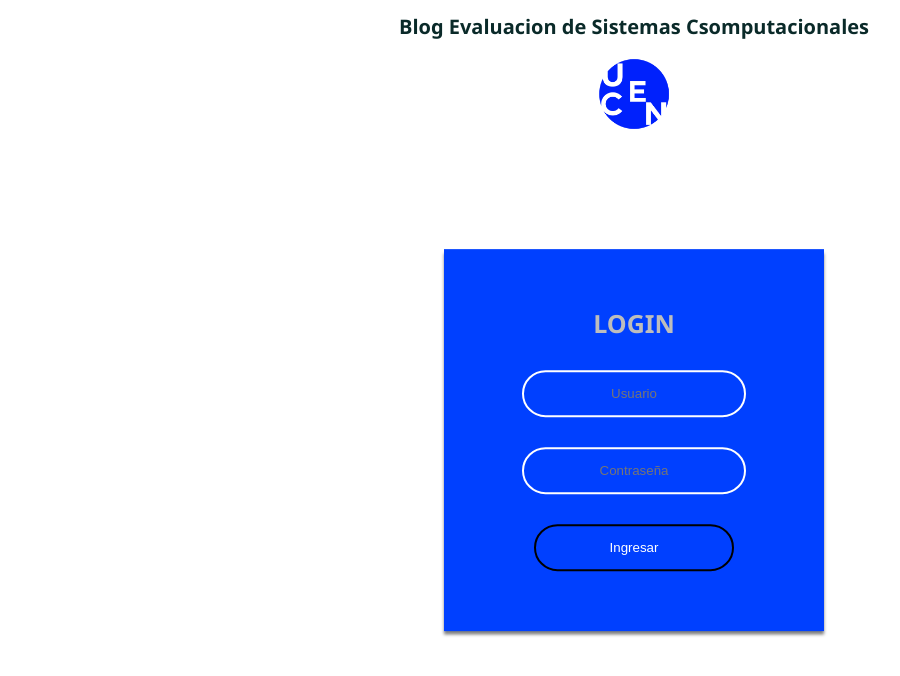
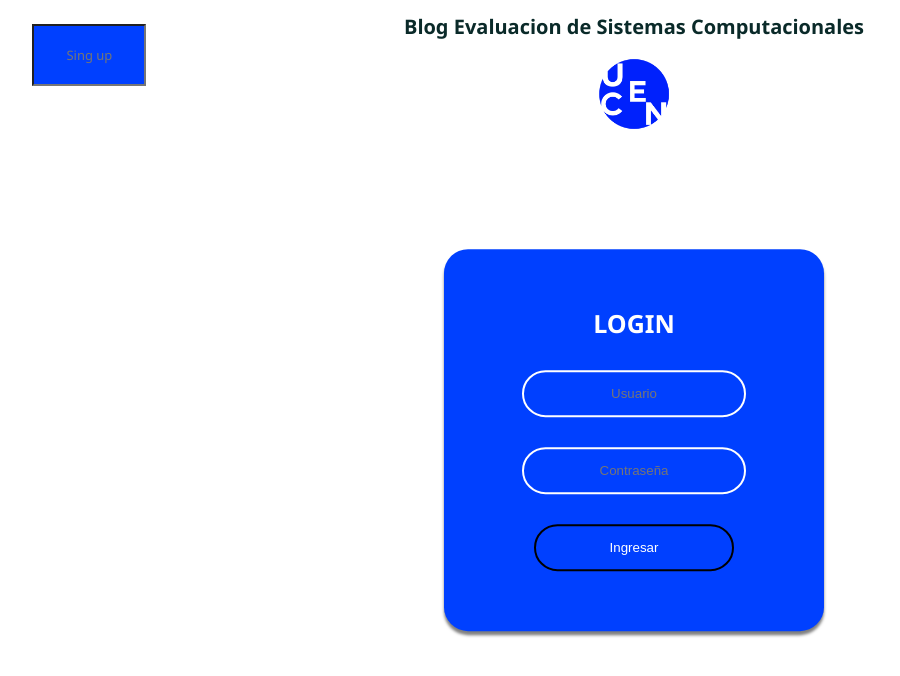
Before and after one commit to alfonsoopazom/Evaluacion-sistemas-computacionales, a PHP site: page /inicio.html in a window 1280 px wide. Shown: the top 676 px of the page, without its empty margins (6-906 px from the left). Run offline with PHP 8.4, Linux system fonts and the light colour scheme.

Commit message:
boton Sing Up
Se agrega un boton de registro de usuario.

```diff
--- a/css/estilos.css
+++ b/css/estilos.css
@@ -1,4 +1,3 @@
-
 /*Centrar imagenes*/
 header div img{
     display: block;
@@ -15,14 +14,6 @@ body{
     font-family: 'Segoe UI', Tahoma, Geneva, Verdana, sans-serif;
 }
 
-.box h1{
-    color:#BDBDBD;
-    text-transform: uppercase;
-    font-weight: 200px;
-    font-style: unset;
-    font-size: 25px;
-}
-
 /*Estilo general del cuadro de login*/
 .box{
     width: 300px;
@@ -34,6 +25,15 @@ body{
     background: #0040FF;
     text-align: center;
     box-shadow: 0px 4px 3px rgba(0,0,0,.5);
+    border-radius: 24px;
+}
+
+.box h1{
+    color:white;
+    text-transform: uppercase;
+    font-weight: 200px;
+    font-style: unset;
+    font-size: 25px;
 }
 
 /*Estilo general de los cuadros de usuario y contraseña*/
@@ -63,7 +63,7 @@ body{
 /*Estilo del boton*/
 .box input[type="submit"]{
     background: none;
-    border:0 ;
+    border:0;
     display: block;
     margin: 20px auto;
     text-align: center;
@@ -76,3 +76,17 @@ body{
     transition: 0.25s;
     cursor: pointer;
 }
+
+.btn input[type="text"]{
+
+text-align: center;
+font-size: small;
+font-family: 'Segoe UI', Tahoma, Geneva, Verdana, sans-serif;
+position: absolute;
+padding: 20px;
+top: 3%;
+left: 3%;
+background: #0040FF;
+width: 70px;
+
+}
--- a/inicio.html
+++ b/inicio.html
@@ -9,7 +9,7 @@
 <body>
     <header>
         <div align="center">
-            <h1>Blog Evaluacion de Sistemas Csomputacionales</h1>
+            <h1>Blog Evaluacion de Sistemas Computacionales</h1>
         </div>
         <div>
             <img src="imagenes/logoUcen.png" alt="No se encontro la imagen" width="80" height="80" aling="center">
@@ -23,8 +23,9 @@
         <input type="submit" name="boton" value="Ingresar">
 
     </form>
-
-
+    <div class="btn">
+        <input type="text" name="" placeholder="Sing up"></input>
+    </div>
 
 </body>
 </html>
```
